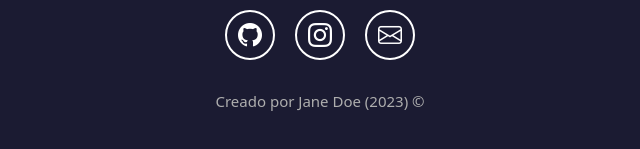
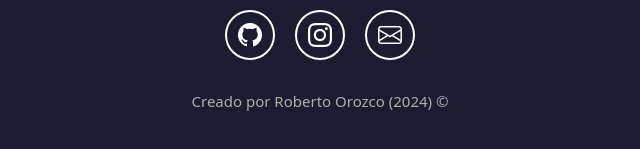
Before and after one commit to RobertoOrozco/Portafolio, a plain HTML site: page index.html in a window 1280 px wide. Shown: the part 3571-3720 px from the top of the page, 320-960 px from the left. Drawn offline with nearby package versions, Linux system fonts and the light colour scheme; files that its build step writes are made by us from their sources; files whose address does not match are found by name; a web font is replaced by a local one.

Commit message:
cambio nomv

```diff
--- a/index.html
+++ b/index.html
@@ -334,7 +334,7 @@
       <a href="mailto:orozco.robert.2003@gmail.com" target="_blank" rel="noopener noreferrer"><i class="bi bi-envelope"></i></a>
 
     </div>
-    <div class="derechos-autor">Creado por Jane Doe (2023) &#169;</div>
+    <div class="derechos-autor">Creado por Roberto Orozco (2024) &#169;</div>
   </footer>
 
   <script src="https://cdn.jsdelivr.net/npm/@popperjs/core@2.11.6/dist/umd/popper.min.js" integrity="sha384-oBqDVmMz9ATKxIep9tiCxS/Z9fNfEXiDAYTujMAeBAsjFuCZSmKbSSUnQlmh/jp3" crossorigin="anonymous"></script>
```
